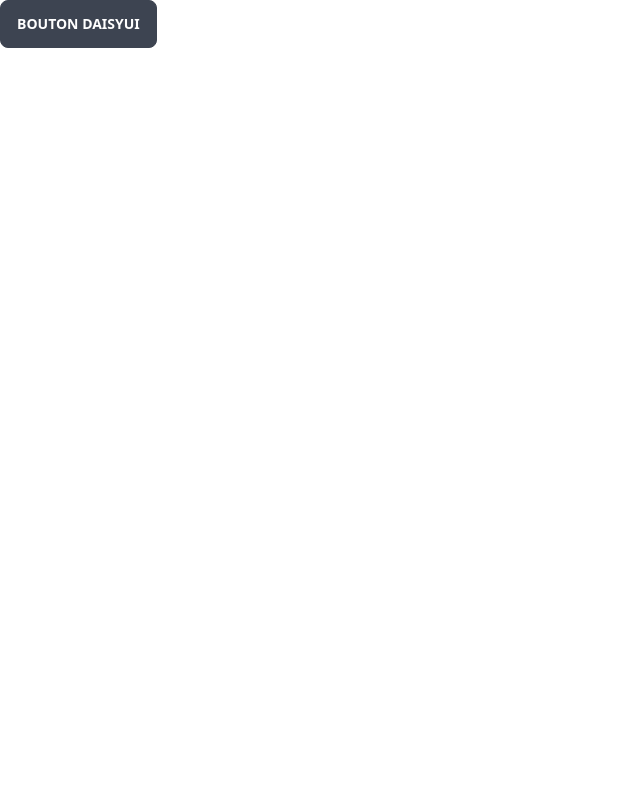
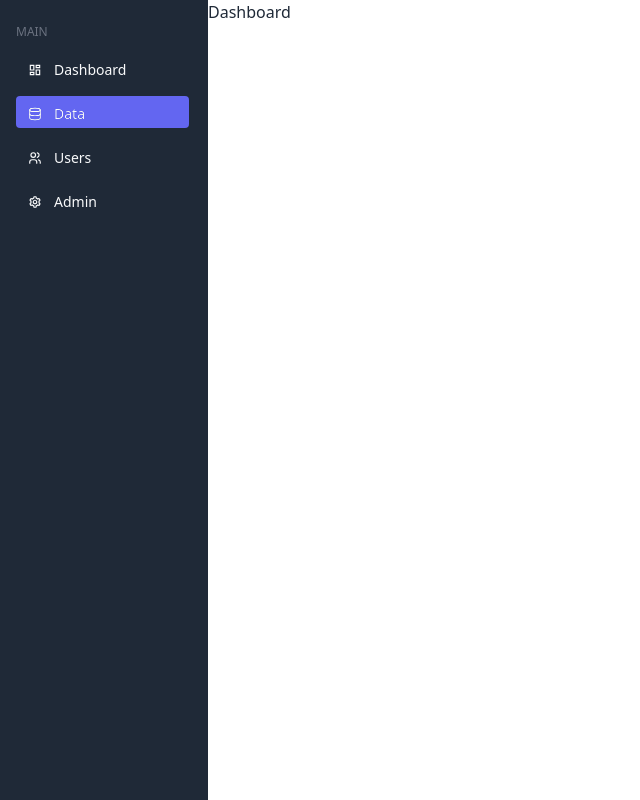
Before and after one commit to Moult-ux/framer-motion-test, a React (Create React App) app: page / in a window 1280 px wide. Shown: the whole page, without its empty margins (0-640 px from the left). Built offline with nearby package versions, Linux system fonts and the light colour scheme.

Commit message:
add menu item scroll bg animation

```diff
--- a/package.json
+++ b/package.json
@@ -3,6 +3,8 @@
   "version": "0.1.0",
   "private": true,
   "dependencies": {
+    "@fortawesome/fontawesome-svg-core": "^6.1.2",
+    "@fortawesome/react-fontawesome": "^0.2.0",
     "@tanstack/react-location": "^3.7.4",
     "@tanstack/react-query": "^4.0.10",
     "@tanstack/react-query-devtools": "^4.0.10",
@@ -14,8 +16,10 @@
     "@types/react": "^18.0.12",
     "@types/react-dom": "^18.0.5",
     "daisyui": "^2.18.0",
+    "framer-motion": "^7.0.0",
     "react": "^18.1.0",
     "react-dom": "^18.1.0",
+    "react-icons": "^4.4.0",
     "react-router-dom": "^6.3.0",
     "react-scripts": "5.0.1",
     "typescript": "^4.7.3",
--- a/src/App.tsx
+++ b/src/App.tsx
@@ -1,9 +1,40 @@
-import React from "react";
+import React, { useState } from "react";
+import { motion } from "framer-motion";
+import { NavBar } from "./components/NavBar";
+import { BrowserRouter, Routes, Route } from "react-router-dom";
 
 function App() {
-  return <>
-  <button className="btn">Bouton daisyUi</button>
-  </>;
+  const [selectedMenuId, setSelectedMenuID] = useState(1);
+  const [lastSelectedMenuId, setLastSSelectedMenuID] = useState(1);
+
+  const selectedMenuIdCallBack = (id: number) => {
+    setLastSSelectedMenuID(selectedMenuId);
+    setSelectedMenuID(id);
+  };
+
+  return (
+    <div className="w-screen h-screen">
+      {/* <motion.div whileHover={{ scale: 1.05 }} whileTap={{ scale: 1 }}>
+        <button className="btn">Bouton daisyUi framer</button>
+      </motion.div> */}
+      <div className="flex">
+        <NavBar
+          selectedMenuId={selectedMenuId}
+          lastSelectedMenuId={lastSelectedMenuId}
+          selectedMenuIdCallBack={selectedMenuIdCallBack}
+        />
+
+        <div className="w-full">
+          <Routes>
+            <Route path="/" element={<h1>Dashboard</h1>} />
+            <Route path="/data" element={<h1>Data</h1>} />
+            <Route path="/users" element={<h1>Users</h1>} />
+            <Route path="/admin" element={<h1>Admin</h1>} />
+          </Routes>
+        </div>
+      </div>
+    </div>
+  );
 }
 
 export default App;
--- /dev/null
+++ b/src/components/NavBar.tsx
@@ -0,0 +1,107 @@
+import React, { ReactNode } from "react";
+import { RiDashboardLine } from "react-icons/ri";
+import { FiDatabase } from "react-icons/fi";
+import { TbUsers } from "react-icons/tb";
+import { BiCog } from "react-icons/bi";
+import { Link } from "react-router-dom";
+import { motion } from "framer-motion";
+import { log } from "console";
+
+const MenuItem = (props: {
+  id: number;
+  href: string;
+  label: string;
+  isCurrent: boolean;
+  icon: ReactNode;
+  selectedMenuIdCallBack: (id: number) => any;
+}) => {
+  const selectedBg = "";
+  const hover = "";
+  //  const hover = props.isCurrent ? "" : "hover:bg-gray-900";
+  //const selectedBg = props.isCurrent ? "bg-indigo-500" : "";
+  return (
+    <Link
+      to={props.href}
+      className={`flex items-center pl-3 py-3 pr-4 text-gray-50 ${selectedBg} ${hover} rounded`}
+      onClick={() => props.selectedMenuIdCallBack(props.id)}
+    >
+      <span className="inline-block mr-3">{props.icon}</span>
+      <span>{props.label}</span>
+    </Link>
+  );
+};
+
+export const NavBar = (props: {
+  selectedMenuId: number;
+  lastSelectedMenuId: number;
+  selectedMenuIdCallBack: (id: number) => any;
+}) => {
+  const menuList = [
+    {
+      id: 0,
+      href: "/",
+      label: "Dashboard",
+      isCurrent: true,
+      icon: <RiDashboardLine />,
+    },
+    {
+      id: 1,
+      href: "/data",
+      label: "Data",
+      isCurrent: false,
+      icon: <FiDatabase />,
+    },
+    {
+      id: 2,
+      href: "/users",
+      label: "Users",
+      isCurrent: false,
+      icon: <TbUsers />,
+    },
+    {
+      id: 3,
+      href: "/admin",
+      label: "Admin",
+      isCurrent: false,
+      icon: <BiCog />,
+    },
+  ];
+
+  const topMenuDist = 4 + 44 * props.selectedMenuId;
+  const lastTopMenuDist = 4 + 44 * props.lastSelectedMenuId;
+
+  return (
+    <div id="navbar">
+      <div className=" z-50">
+        <nav className="min-h-screen flex flex-col w-3/4 lg:w-52 sm:max-w-xs pt-6 pb-8 bg-gray-800 overflow-y-auto">
+          <div className="px-4 pb-6 relative">
+            <h3 className="mb-2 text-xs uppercase text-gray-500 font-medium">
+              Main
+            </h3>
+
+            <motion.div
+              id="selectedMenuBg"
+              className={`absolute h-8 w-10/12 rounded bg-indigo-500 mix-blend-lighten`}
+              initial={{ y: lastTopMenuDist }}
+              animate={{ y: topMenuDist }}
+            ></motion.div>
+            <ul className="mb-8 text-sm font-medium">
+              {menuList.map((menuItem) => (
+                <li key={menuItem.id}>
+                  <MenuItem
+                    id={menuItem.id}
+                    href={menuItem.href}
+                    isCurrent={menuItem.id === props.selectedMenuId}
+                    icon={menuItem.icon}
+                    label={menuItem.label}
+                    selectedMenuIdCallBack={props.selectedMenuIdCallBack}
+                  />
+                </li>
+              ))}
+            </ul>
+          </div>
+        </nav>
+      </div>
+    </div>
+  );
+};
```
Also changed, not shown: 1 other file (tests, documents, lock files or other folders).
